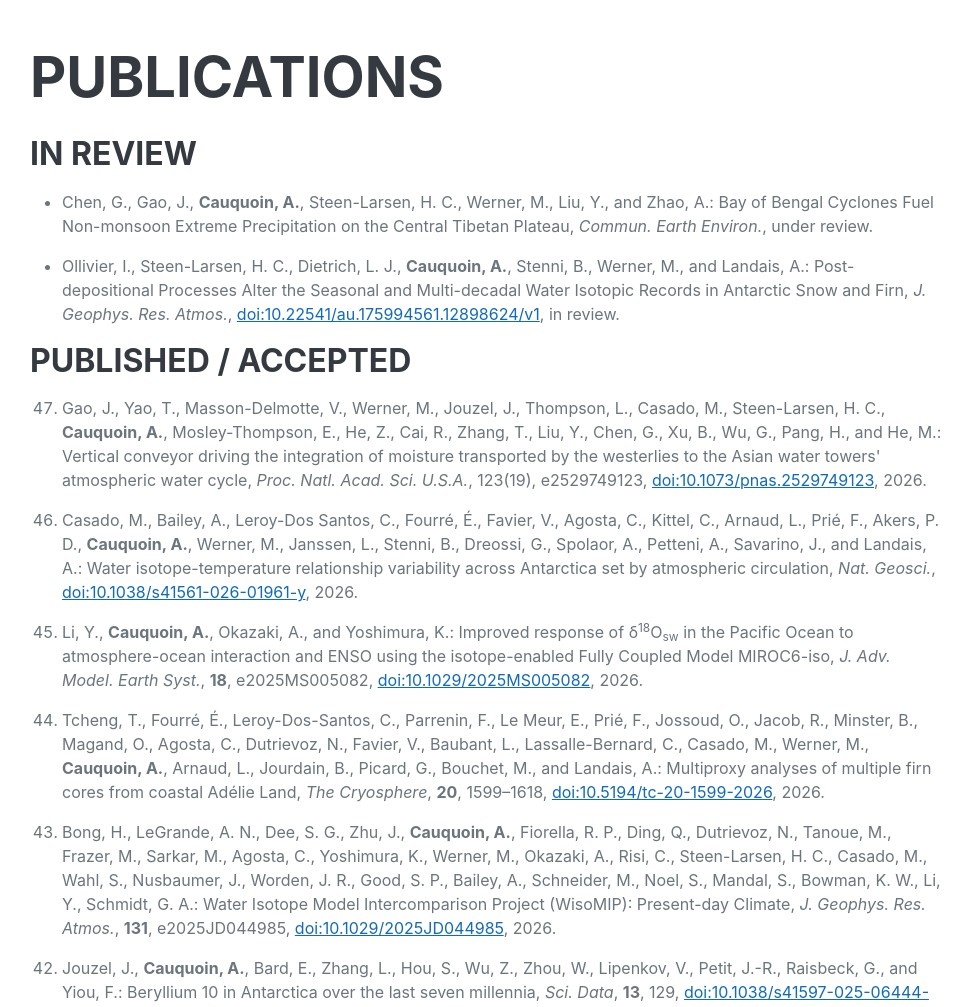
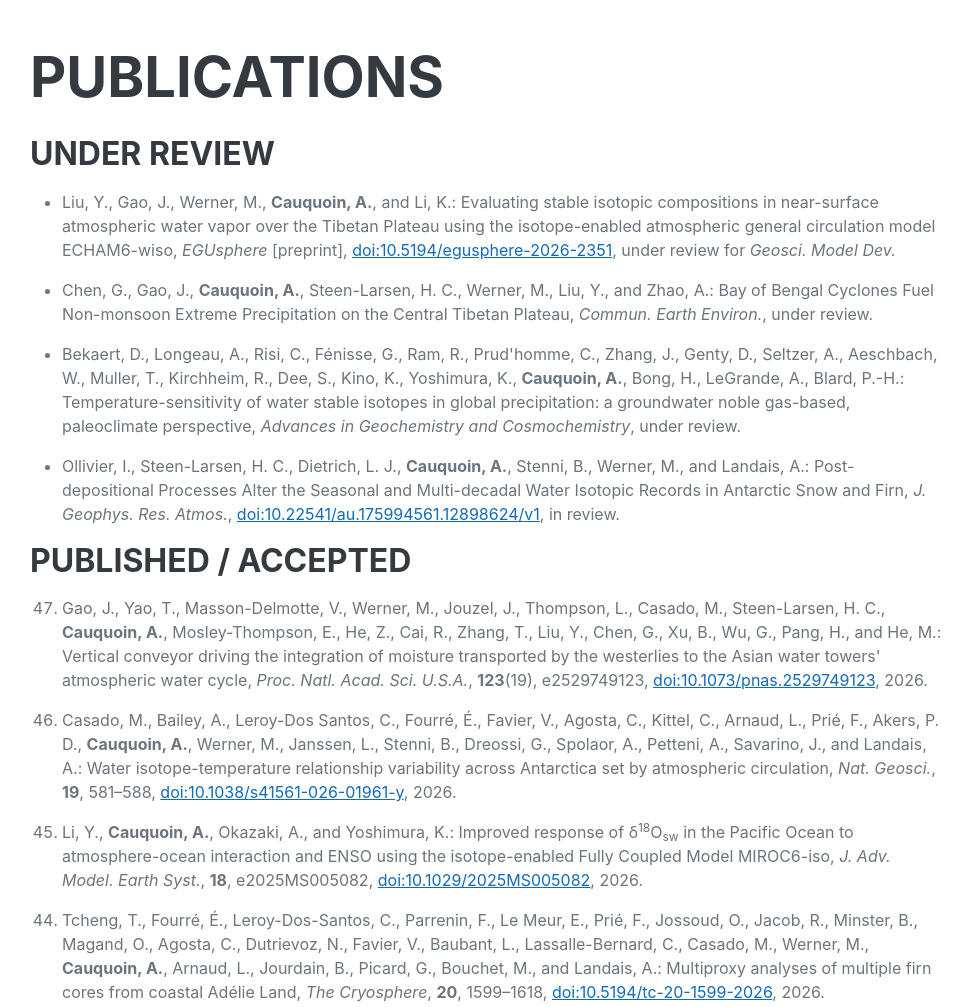
Before and after one commit to acauquoin/acauquoin.github.io, a website: page index.html in a window 1280 px wide. Shown: the part 6480-7487 px from the top of the page, without its empty margins (290-1261 px from the left). Drawn offline with nearby package versions, Linux system fonts and the light colour scheme; some icons are missing; a web font is replaced by a local one.

Commit message:
update website 20260605

```diff
--- a/index.html
+++ b/index.html
@@ -238,15 +238,17 @@
             <section class="resume-section" id="publications">
                 <div class="resume-section-content">
                     <h2 class="mb-4">Publications</h2>
-                        <h3 class="mb-3">In review</h3>
+                        <h3 class="mb-3">Under review</h3>
                             <ul>
+                                <li class="mb-3">Liu, Y., Gao, J., Werner, M., <b>Cauquoin, A.</b>, and Li, K.: Evaluating stable isotopic compositions in near-surface atmospheric water vapor over the Tibetan Plateau using the isotope-enabled atmospheric general circulation model ECHAM6-wiso, <i>EGUsphere</i> [preprint], <a href="https://doi.org/10.5194/egusphere-2026-2351">doi:10.5194/egusphere-2026-2351</a>, under review for <i>Geosci. Model Dev.</i></li>
                                 <li class="mb-3">Chen, G., Gao, J., <b>Cauquoin, A.</b>, Steen-Larsen, H. C., Werner, M., Liu, Y., and Zhao, A.: Bay of Bengal Cyclones Fuel Non-monsoon Extreme Precipitation on the Central Tibetan Plateau, <i>Commun. Earth Environ.</i>, under review.</li>
+                                <li class="mb-3">Bekaert, D., Longeau, A., Risi, C., Fénisse, G., Ram, R., Prud'homme, C., Zhang, J., Genty, D., Seltzer, A., Aeschbach, W., Muller, T., Kirchheim, R., Dee, S., Kino, K., Yoshimura, K., <b>Cauquoin, A.</b>, Bong, H., LeGrande, A., Blard, P.-H.: Temperature-sensitivity of water stable isotopes in global precipitation: a groundwater noble gas-based, paleoclimate perspective, <i>Advances in Geochemistry and Cosmochemistry</i>, under review.</li>
                                 <li class="mb-3">Ollivier, I., Steen-Larsen, H. C., Dietrich, L. J., <b>Cauquoin, A.</b>, Stenni, B., Werner, M., and Landais, A.: Post-depositional Processes Alter the Seasonal and Multi-decadal Water Isotopic Records in Antarctic Snow and Firn, <i>J. Geophys. Res. Atmos.</i>, <a href="https://doi.org/10.22541/au.175994561.12898624/v1">doi:10.22541/au.175994561.12898624/v1</a>, in review.</li>
                             </ul>
                         <h3 class="mb-3">Published / Accepted</h3>
                             <ol reversed >
-                            	<li class="mb-3">Gao, J., Yao, T., Masson-Delmotte, V., Werner, M., Jouzel, J., Thompson, L., Casado, M., Steen-Larsen, H. C., <b>Cauquoin, A.</b>, Mosley-Thompson, E., He, Z., Cai, R., Zhang, T., Liu, Y., Chen, G., Xu, B., Wu, G., Pang, H., and He, M.: Vertical conveyor driving the integration of moisture transported by the westerlies to the Asian water towers' atmospheric water cycle, <i>Proc. Natl. Acad. Sci. U.S.A.</i>, 123(19), e2529749123, <a href="https://doi.org/10.1073/pnas.2529749123">doi:10.1073/pnas.2529749123</a>, 2026.</li>
-                                <li class="mb-3">Casado, M., Bailey, A., Leroy-Dos Santos, C., Fourré, É., Favier, V., Agosta, C., Kittel, C., Arnaud, L., Prié, F., Akers, P. D., <b>Cauquoin, A.</b>, Werner, M., Janssen, L., Stenni, B., Dreossi, G., Spolaor, A., Petteni, A., Savarino, J., and Landais, A.: Water isotope-temperature relationship variability across Antarctica set by atmospheric circulation, <i>Nat. Geosci.</i>, <a href="https://doi.org/10.1038/s41561-026-01961-y">doi:10.1038/s41561-026-01961-y</a>, 2026.</li>
+                            	<li class="mb-3">Gao, J., Yao, T., Masson-Delmotte, V., Werner, M., Jouzel, J., Thompson, L., Casado, M., Steen-Larsen, H. C., <b>Cauquoin, A.</b>, Mosley-Thompson, E., He, Z., Cai, R., Zhang, T., Liu, Y., Chen, G., Xu, B., Wu, G., Pang, H., and He, M.: Vertical conveyor driving the integration of moisture transported by the westerlies to the Asian water towers' atmospheric water cycle, <i>Proc. Natl. Acad. Sci. U.S.A.</i>, <b>123</b>(19), e2529749123, <a href="https://doi.org/10.1073/pnas.2529749123">doi:10.1073/pnas.2529749123</a>, 2026.</li>
+                                <li class="mb-3">Casado, M., Bailey, A., Leroy-Dos Santos, C., Fourré, É., Favier, V., Agosta, C., Kittel, C., Arnaud, L., Prié, F., Akers, P. D., <b>Cauquoin, A.</b>, Werner, M., Janssen, L., Stenni, B., Dreossi, G., Spolaor, A., Petteni, A., Savarino, J., and Landais, A.: Water isotope-temperature relationship variability across Antarctica set by atmospheric circulation, <i>Nat. Geosci.</i>, <b>19</b>, 581–588, <a href="https://doi.org/10.1038/s41561-026-01961-y">doi:10.1038/s41561-026-01961-y</a>, 2026.</li>
                                 <li class="mb-3">Li, Y., <b>Cauquoin, A.</b>, Okazaki, A., and Yoshimura, K.: Improved response of <span>&#948</span><sup>18</sup>O<sub>sw</sub> in the Pacific Ocean to atmosphere-ocean interaction and ENSO using the isotope-enabled Fully Coupled Model MIROC6-iso, <i>J. Adv. Model. Earth Syst.</i>, <b>18</b>, e2025MS005082, <a href="https://doi.org/10.1029/2025MS005082">doi:10.1029/2025MS005082</a>, 2026.</li>
                                 <li class="mb-3">Tcheng, T., Fourré, É., Leroy-Dos-Santos, C., Parrenin, F., Le Meur, E., Prié, F., Jossoud, O., Jacob, R., Minster, B., Magand, O., Agosta, C., Dutrievoz, N., Favier, V., Baubant, L., Lassalle-Bernard, C., Casado, M., Werner, M., <b>Cauquoin, A.</b>, Arnaud, L., Jourdain, B., Picard, G., Bouchet, M., and Landais, A.: Multiproxy analyses of multiple firn cores from coastal Adélie Land, <i>The Cryosphere</i>, <b>20</b>, 1599–1618, <a href="https://doi.org/10.5194/tc-20-1599-2026">doi:10.5194/tc-20-1599-2026</a>, 2026.</li>
                             	<li class="mb-3">Bong, H., LeGrande, A. N., Dee, S. G., Zhu, J., <b>Cauquoin, A.</b>, Fiorella, R. P., Ding, Q., Dutrievoz, N., Tanoue, M., Frazer, M., Sarkar, M., Agosta, C., Yoshimura, K., Werner, M., Okazaki, A., Risi, C., Steen-Larsen, H. C., Casado, M., Wahl, S., Nusbaumer, J., Worden, J. R., Good, S. P., Bailey, A., Schneider, M., Noel, S., Mandal, S., Bowman, K. W., Li, Y., Schmidt, G. A.: Water Isotope Model Intercomparison Project (WisoMIP): Present-day Climate, <i>J. Geophys. Res. Atmos.</i>, <b>131</b>, e2025JD044985, <a href="https://doi.org/10.1029/2025JD044985">doi:10.1029/2025JD044985</a>, 2026.</li>
@@ -312,6 +314,7 @@
                             <p class="mb-4"><b>Cauquoin, A.</b>, Werner, M. and Lohmann, G. Water isotopes – climate relationships for the mid-Holocene and pre-industrial period simulated with MPI-ESM-wiso, <i>SISAL 4th workshop</i>, Xi’an (China), October 2019.</p>
                         <h3 class="mb-3">1<sup>st</sup> author</h3>
                         	<p class="mb-3"><b>Cauquoin, A.</b>, Niezgodzki, I., and Werner, M.: Stable water isotope-enabled simulations for the Early Eocene period with a General Circulation Model, oral, <i>JpGU-AGU Joint Meeting 2026</i>, Chiba (Japan), May 2026.</p>
+                        	<p class="mb-3"><b>Cauquoin, A.</b>, Niezgodzki, I., and Werner, M.: Stable water isotope-enabled simulations for the Early Eocene period with a General Circulation Model, poster, <i>C2C International Workshop for deciphering the Climate System in the Cretaceous-Paleogene "Hothouse" at Kochi</i>, Kochi (Japan), May 2026.</p>
                         	<p class="mb-3"><b>Cauquoin, A.</b>, and Werner, M.: Very high-resolution simulation with ECHAM6-wiso nudged to ERA5 reanalyses for the period 1940-2024, oral, <i>EGU 2026</i>, Vienna (Austria), May 2026.</p>
                             <p class="mb-3"><b>Cauquoin, A.</b>, Li, Y., Okazaki, A., Sun, Y., Werner, M., and Yoshimura, K.: Modeled response of isotope content in polar precipitation in abrupt-127k experiment using isotope-enabled fully coupled models, oral, <i>CMIP Community Workshop 2026</i>, Kyoto (Japan), March 2026.</p>
                             <p class="mb-3"><b>Cauquoin, A.</b>, Werner, M., and Jungclaus, J.: Transient simulation of past 2000 years with the isotope-enabled Earth System Model MPI-ESM-wiso, virtual poster, <i>CMIP Community Workshop 2026</i>, Kyoto (Japan), March 2026.</p>
@@ -456,13 +459,13 @@ results of the WRF-Hydro model in the Niida River basin, Japan, <i>IX. Terrestri
                         </div>
                     	<div class="d-flex flex-column flex-md-row justify-content-between mb-4">
                         <div class="flex-grow-1">
-                            <p class="mb-3">Environment Radioactivity Network Center (ERAN) FY2026 Collaborative Researcher Grant: P-26-21.</p>
+                            <p class="mb-3">Environment Radioactivity Research Network Center (ERAN) FY2026 Collaborative Researcher Grant: <a href="https://www.ied.tsukuba.ac.jp/ernc/adoption-list-2026/#juten">P-26-21</a>.</p>
                         </div>
                         <div class="flex-shrink-0"><span class="text-primary">April 2026 - March 2027</span></div>
                         </div>
                         <div class="d-flex flex-column flex-md-row justify-content-between mb-4">
                         <div class="flex-grow-1">
-                            <p class="mb-3">Environment Radioactivity Network Center (ERAN) FY2025 Collaborative Researcher Grant: <a href="https://www.ied.tsukuba.ac.jp/ernc/language/en/adoption-list-2025/#priority">P-25-22</a>.</p>
+                            <p class="mb-3">Environment Radioactivity Research Network Center (ERAN) FY2025 Collaborative Researcher Grant: <a href="https://www.ied.tsukuba.ac.jp/ernc/language/en/adoption-list-2025/#priority">P-25-22</a>.</p>
                         </div>
                         <div class="flex-shrink-0"><span class="text-primary">April 2025 - March 2026</span></div>
                         </div>
```
Also changed, not shown: 1 other file.
